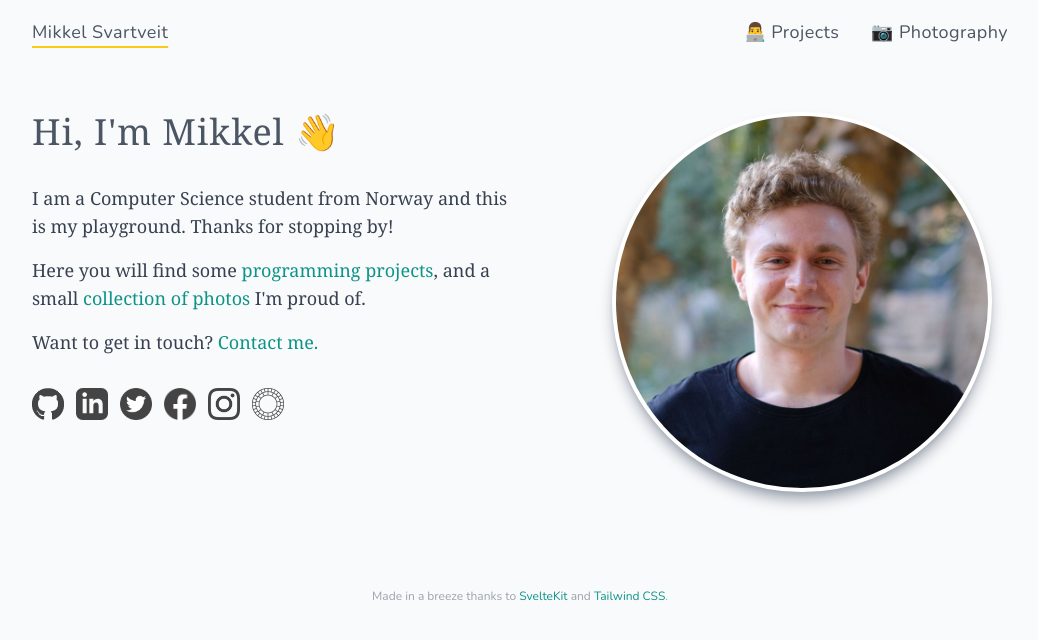
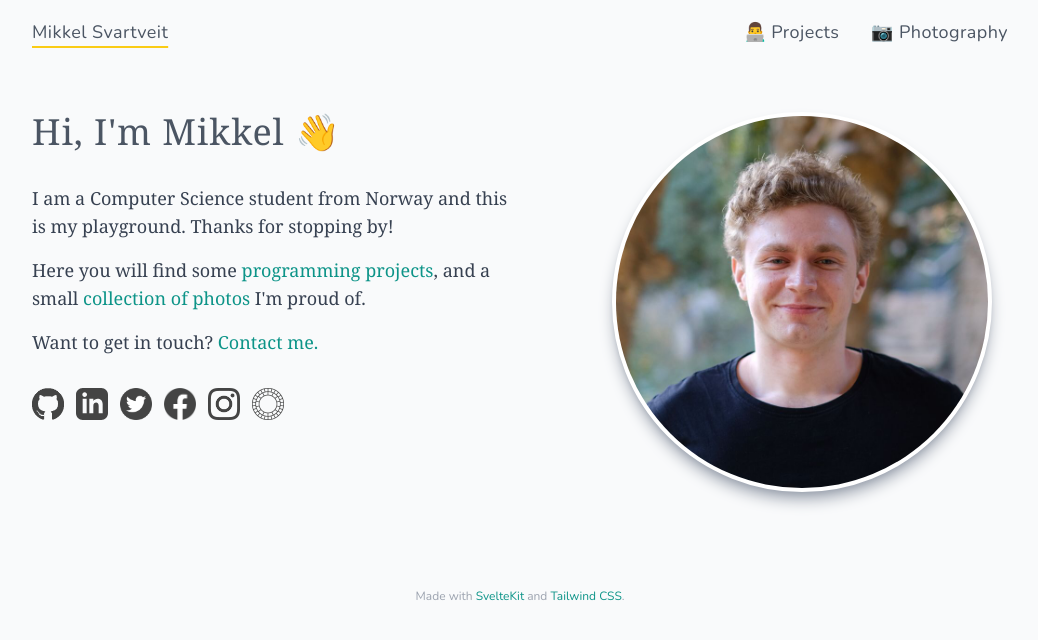
Before and after one commit to mikkelsvartveit/sveltekit-personal-website, a SvelteKit app: page / in a window 1280 px wide. Shown: the top 640 px of the page, without its empty margins (120-1158 px from the left). Built offline with nearby package versions, Linux system fonts and the light colour scheme; a web font is replaced by a local one.

Commit message:
Change page transition animation

```diff
--- a/src/routes/+layout.svelte
+++ b/src/routes/+layout.svelte
@@ -1,11 +1,12 @@
 <script lang="ts">
-  import { fade, fly } from "svelte/transition";
+  import { fade } from "svelte/transition";
   import "../app.css";
   import Navbar from "$lib/components/Navbar.svelte";
   import type { LayoutData } from "./$types";
+  import { cubicIn } from "svelte/easing";
 
   export let data: LayoutData;
-  const TRANSITION_DURATION = 400;
+  const TRANSITION_DURATION = 250;
 </script>
 
 <svelte:head>
@@ -19,12 +20,12 @@
 
 {#key data.currentRoute}
   <main
-    in:fly={{
-      y: 10,
-      duration: TRANSITION_DURATION * (3 / 4),
-      delay: TRANSITION_DURATION * (1 / 4),
+    out:fade={{ duration: TRANSITION_DURATION * (1 / 2), easing: cubicIn }}
+    in:fade={{
+      duration: TRANSITION_DURATION * (1 / 2),
+      delay: TRANSITION_DURATION * (1 / 2),
+      easing: cubicIn,
     }}
-    out:fade={{ duration: TRANSITION_DURATION * (1 / 4) }}
   >
     <slot />
   </main>
--- a/src/routes/+page.svelte
+++ b/src/routes/+page.svelte
@@ -88,7 +88,7 @@
 
 <footer class="mb-12 mt-4 flex justify-center">
   <p class="text-xs text-gray-400">
-    Made in a breeze thanks to
+    Made with
     <Link href="https://kit.svelte.dev/" target="_blank">SvelteKit</Link>
     and
     <Link href="https://tailwindcss.com/" target="_blank">Tailwind CSS</Link>.
```
